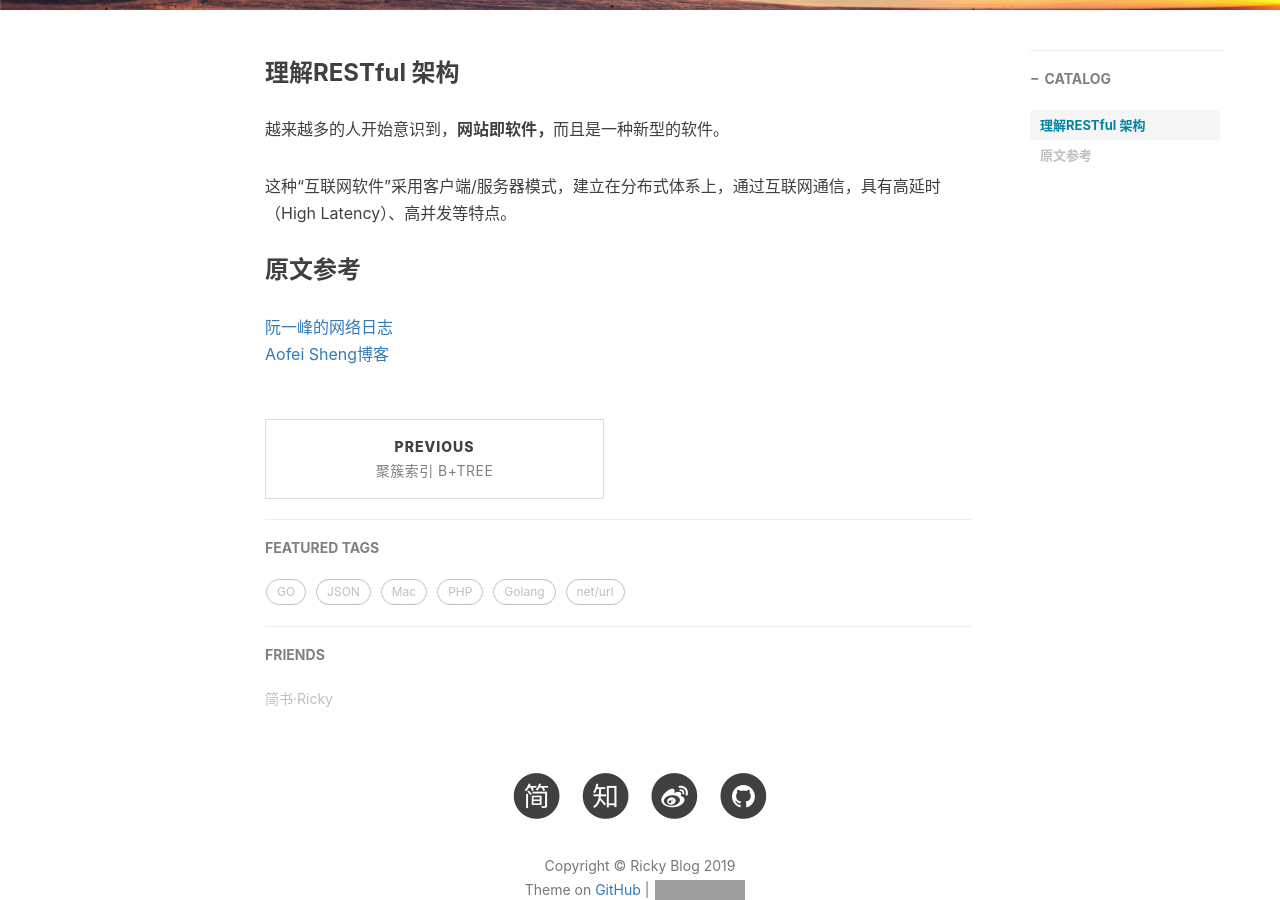
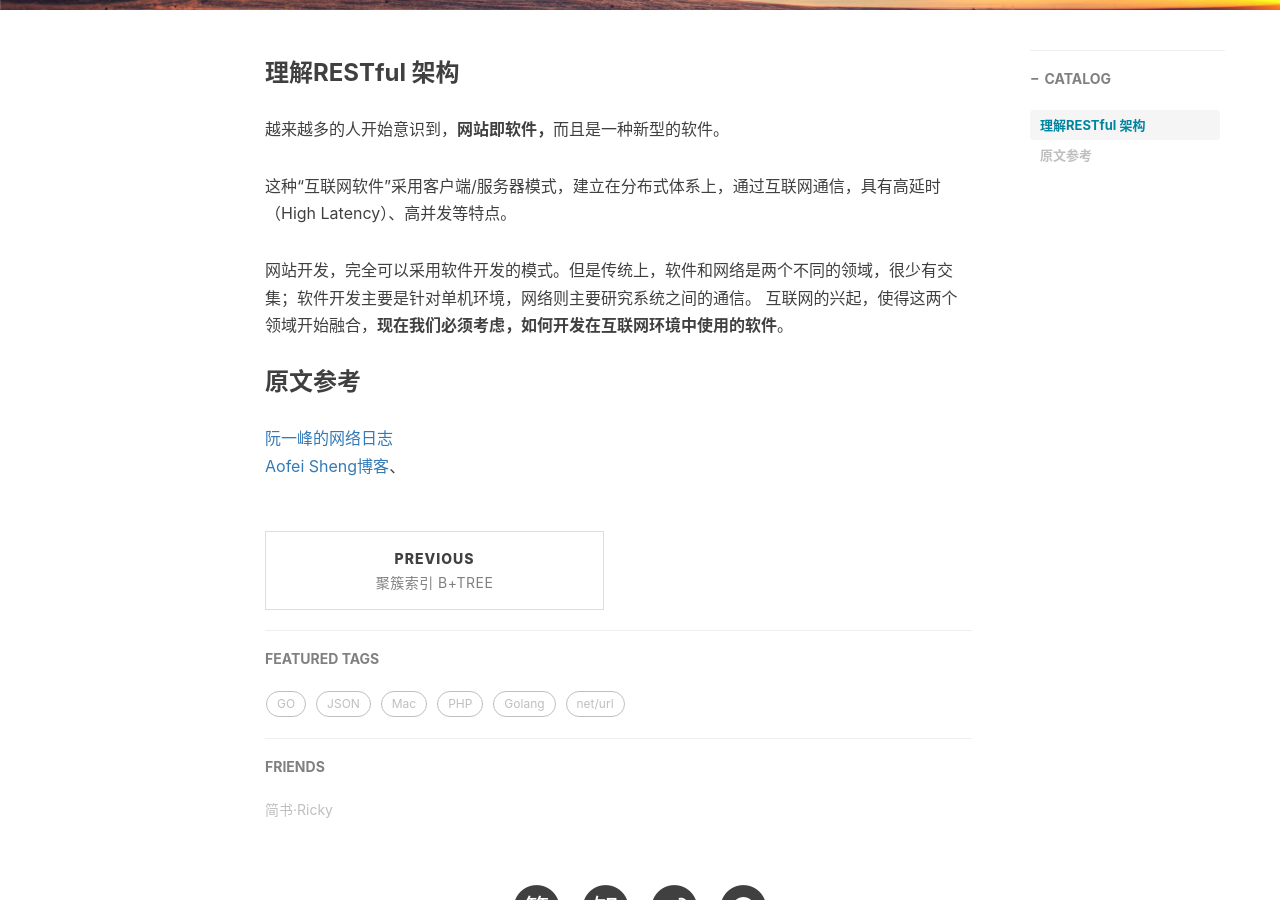
Before and after one commit to huasx/huasx.github.io, a Jekyll site: the page built from _posts/2019-05-06-restful.md, in a window 1280 px wide and 900 px high, scrolled down 513 px. Built offline with Jekyll 4.4.1, drawn with Linux system fonts in a browser that asks for light colours; nearby versions of some CDN libraries; comment, search, counter and statistics services are not loaded; grey boxes are pictures that could not be loaded.

Commit message:
add blog

```diff
--- a/_posts/2019-05-06-restful.md
+++ b/_posts/2019-05-06-restful.md
@@ -18,8 +18,11 @@ tags:
 这种“互联网软件”采用客户端/服务器模式，建立在分布式体系上，通过互联网通信，具有高延时（High Latency）、高并发等特点。
 
 
+网站开发，完全可以采用软件开发的模式。但是传统上，软件和网络是两个不同的领域，很少有交集；软件开发主要是针对单机环境，网络则主要研究系统之间的通信。
+互联网的兴起，使得这两个领域开始融合，**现在我们必须考虑，如何开发在互联网环境中使用的软件**。
+
 
 ### 原文参考
 [阮一峰的网络日志](http://www.ruanyifeng.com/blog/2011/09/restful.html)
 <br>
-[Aofei Sheng博客](https://aofeisheng.com/posts/2011-09-12-understanding-restful-architecture)
+[Aofei Sheng博客](https://aofeisheng.com/posts/2011-09-12-understanding-restful-architecture)、
```
